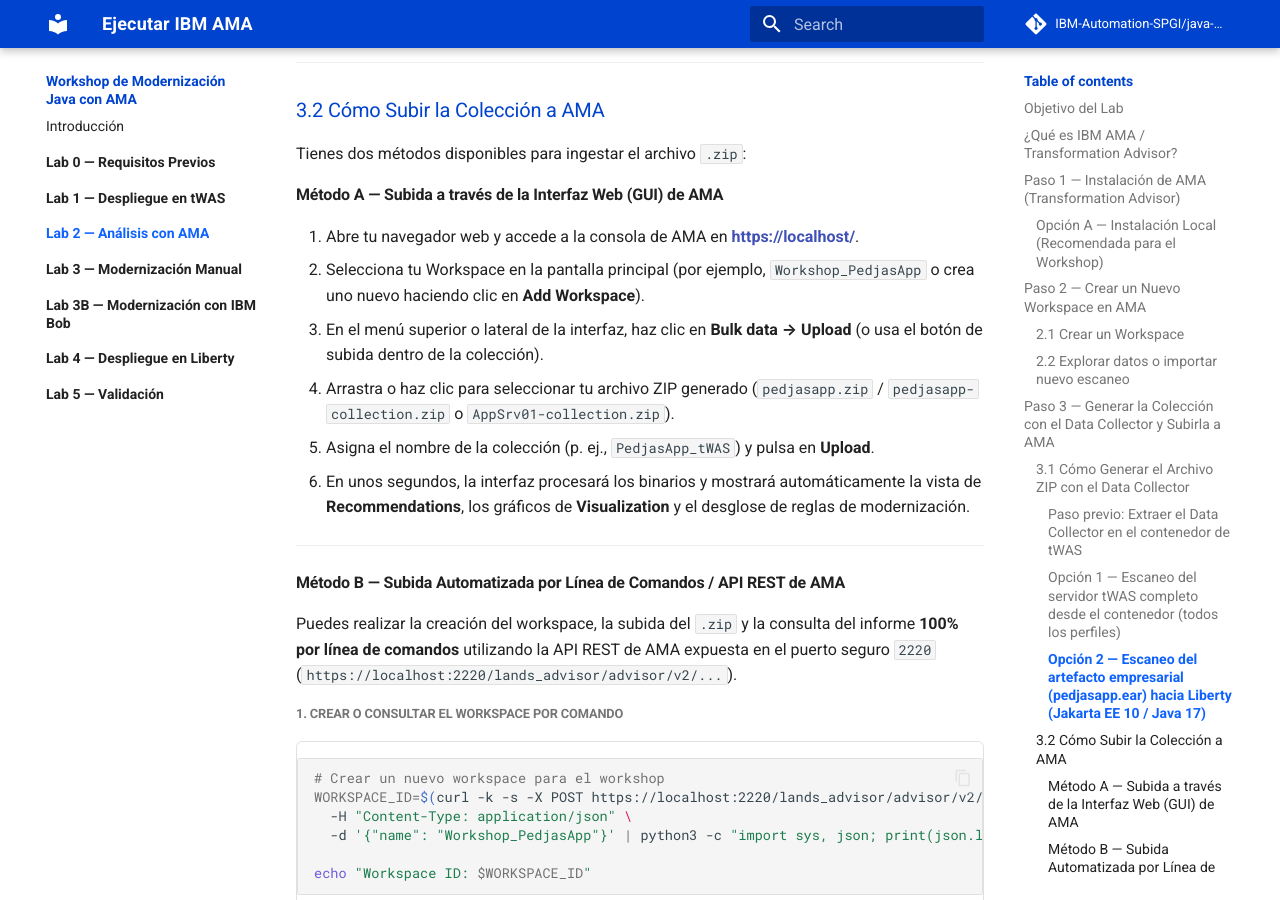
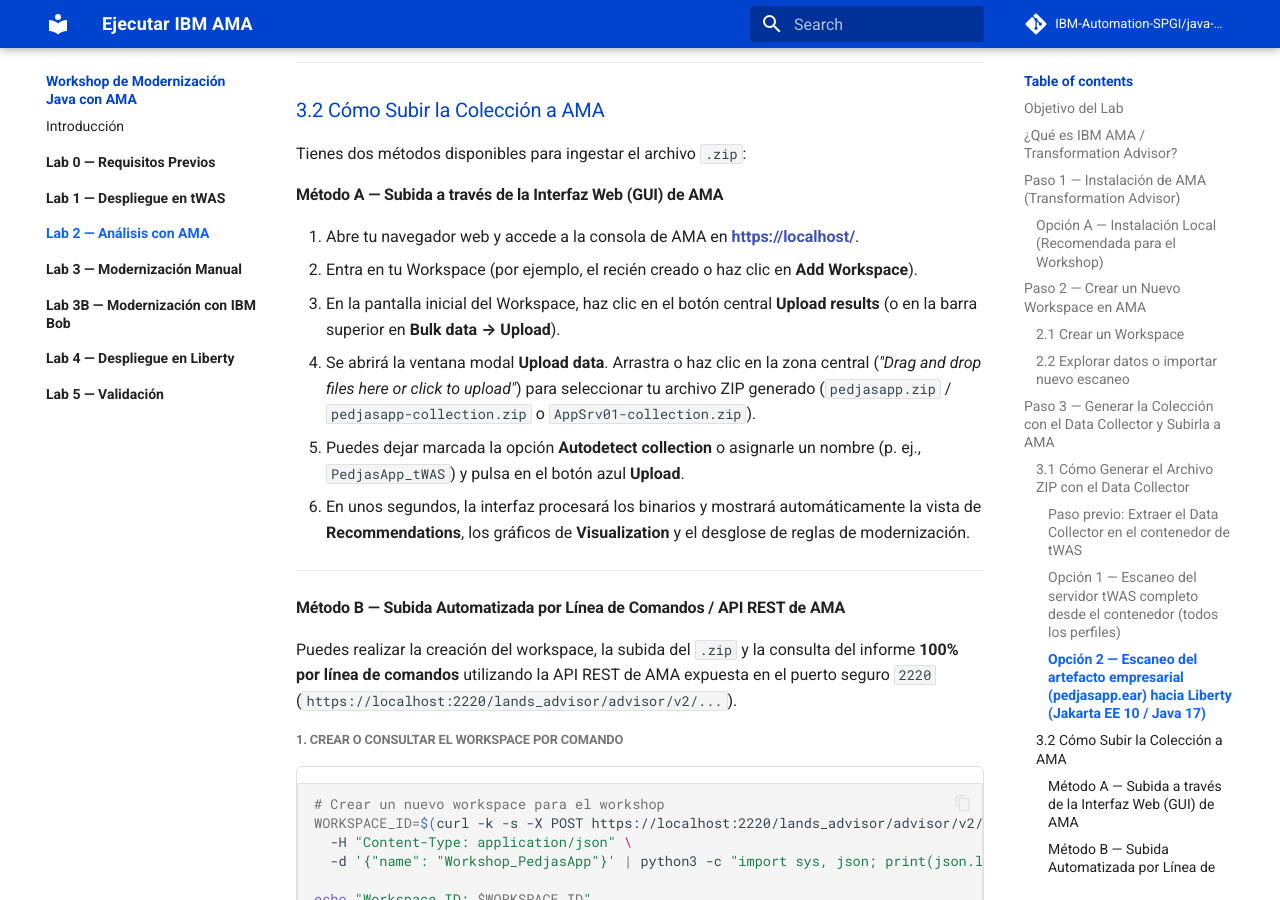
Before and after one commit to IBM-Automation-SPGI/java-mod-workshop, an MkDocs documentation site: the page built from docs/lab2/index.md, in a window 1280 px wide and 900 px high, scrolled down 4105 px. Built offline with MkDocs 1.6.1 and Material for MkDocs 9.7.7, drawn with Linux system fonts in a browser that asks for light colours; comment, search, counter and statistics services are not loaded.

Commit message:
docs(lab2): refine GUI upload steps to reflect 'Upload results' button and modal details

```diff
--- a/docs/lab2/index.md
+++ b/docs/lab2/index.md
@@ -161,10 +161,10 @@
 
 #### Método A — Subida a través de la Interfaz Web (GUI) de AMA
 1. Abre tu navegador web y accede a la consola de AMA en **[https://localhost/](https://localhost/)**.
-2. Selecciona tu Workspace en la pantalla principal (por ejemplo, `Workshop_PedjasApp` o crea uno nuevo haciendo clic en **Add Workspace**).
-3. En el menú superior o lateral de la interfaz, haz clic en **Bulk data → Upload** (o usa el botón de subida dentro de la colección).
-4. Arrastra o haz clic para seleccionar tu archivo ZIP generado (`pedjasapp.zip` / `pedjasapp-collection.zip` o `AppSrv01-collection.zip`).
-5. Asigna el nombre de la colección (p. ej., `PedjasApp_tWAS`) y pulsa en **Upload**.
+2. Entra en tu Workspace (por ejemplo, el recién creado o haz clic en **Add Workspace**).
+3. En la pantalla inicial del Workspace, haz clic en el botón central **Upload results** (o en la barra superior en **Bulk data → Upload**).
+4. Se abrirá la ventana modal **Upload data**. Arrastra o haz clic en la zona central (*"Drag and drop files here or click to upload"*) para seleccionar tu archivo ZIP generado (`pedjasapp.zip` / `pedjasapp-collection.zip` o `AppSrv01-collection.zip`).
+5. Puedes dejar marcada la opción **Autodetect collection** o asignarle un nombre (p. ej., `PedjasApp_tWAS`) y pulsa en el botón azul **Upload**.
 6. En unos segundos, la interfaz procesará los binarios y mostrará automáticamente la vista de **Recommendations**, los gráficos de **Visualization** y el desglose de reglas de modernización.
 
 ---
```
